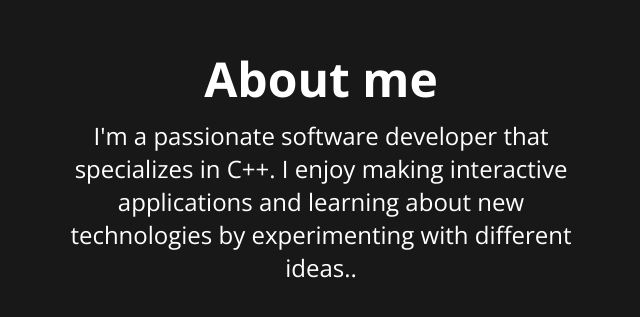
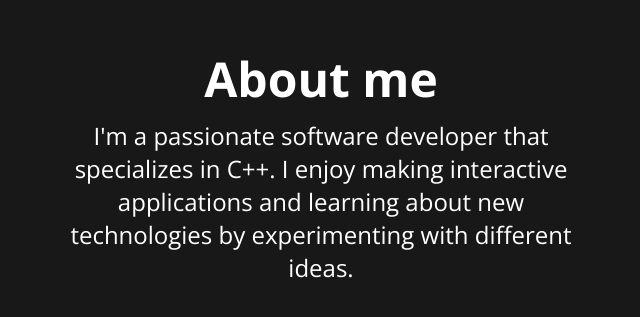
Before and after one commit to jatinderbhachu/jatinderbhachu.github.io, a plain HTML site: page index.html in a window 1280 px wide. Shown: the part 5554-5871 px from the top of the page, 319-959 px from the left. Drawn offline with nearby package versions, Linux system fonts and the light colour scheme; a script that the page names is missing.

Commit message:
Fixed Typo

```diff
--- a/index.html
+++ b/index.html
@@ -202,7 +202,7 @@
         </section>
         <section id="about">
             <h1>About me</h1>
-            <p>I'm a passionate software developer that specializes in C++. I enjoy making interactive applications and learning about new technologies by experimenting with different ideas.</a>.</p>
+            <p>I'm a passionate software developer that specializes in C++. I enjoy making interactive applications and learning about new technologies by experimenting with different ideas.</p>
         </section>
         <footer></footer>
     </body>
```
